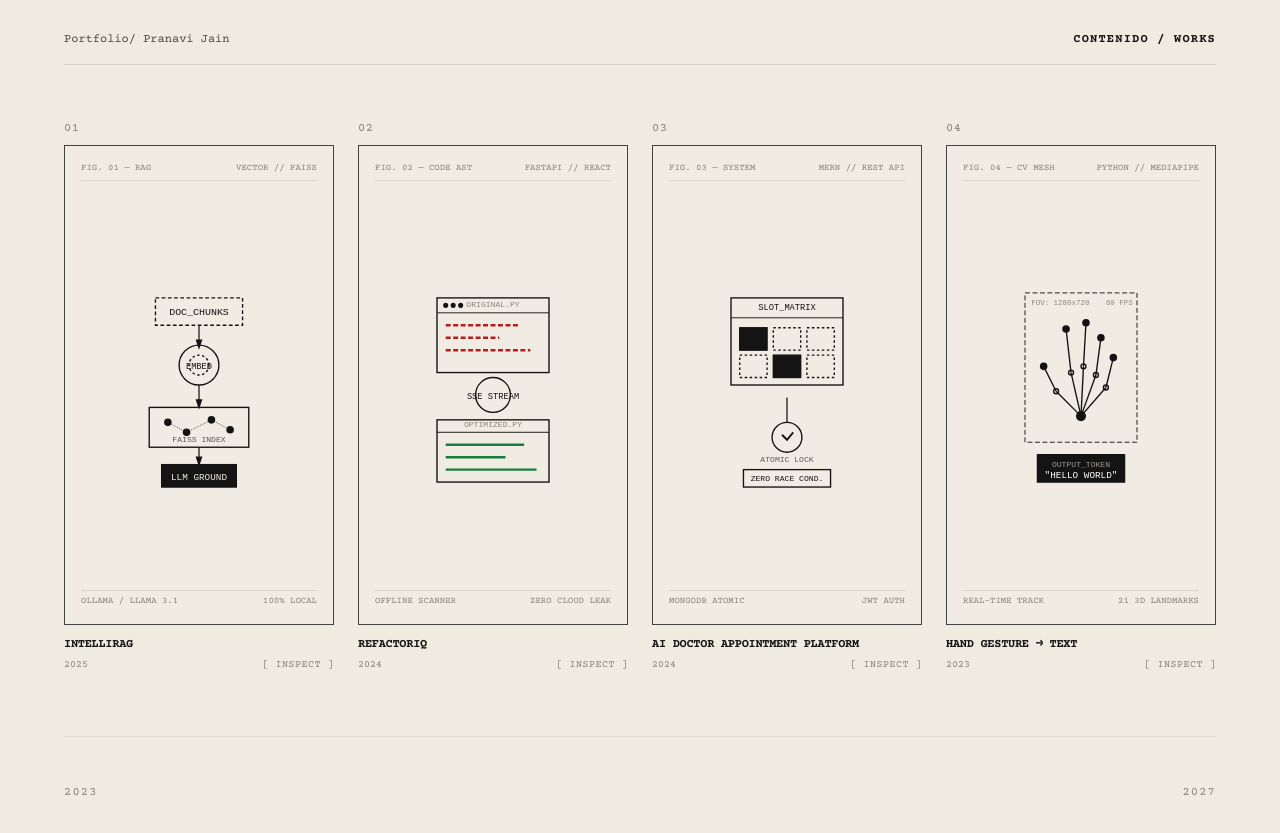
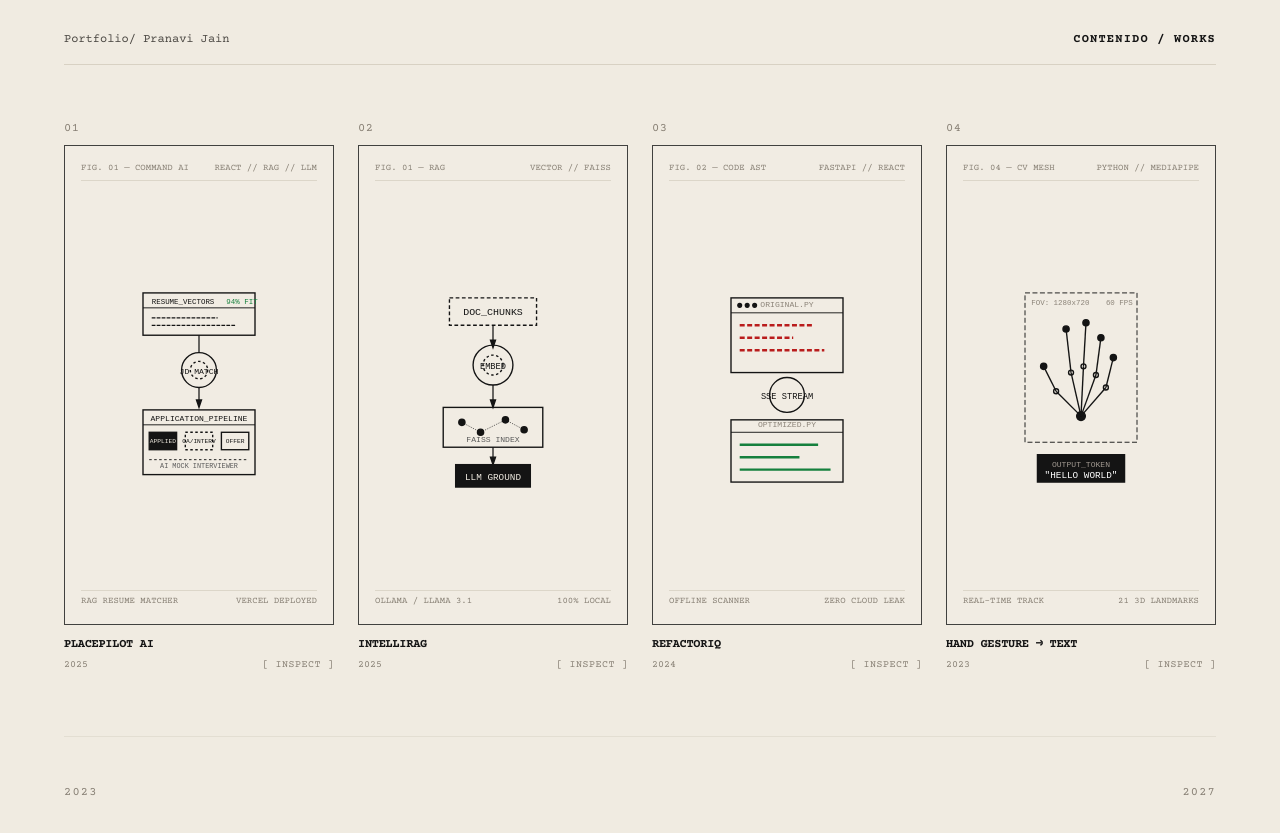
Before and after one commit to prranavii/portfolio, a React (Vite) app: page / in a window 1280 px wide. Shown: the part 1780-2613 px from the top of the page. Built offline with nearby package versions, Linux system fonts and the light colour scheme; a web font is replaced by a local one.

Commit message:
feat: replace doctor appointment project with PlacePilot AI as 1st project

```diff
--- a/src/components/Work.jsx
+++ b/src/components/Work.jsx
@@ -105,42 +105,57 @@ const ProjectCardVisual = ({ projectId }) => {
         </div>
       );
 
-    case 'ai-doctor':
+    case 'placepilot':
       return (
         <div className="w-full h-full bg-paper-dark/40 p-4 flex flex-col justify-between relative overflow-hidden font-mono select-none group-hover:bg-paper-dark/70 transition-colors">
           <div className="flex justify-between items-start text-[9px] text-ink-muted border-b border-paper-border/80 pb-1">
-            <span>FIG. 03 — SYSTEM</span>
-            <span>MERN // REST API</span>
+            <span>FIG. 01 — COMMAND AI</span>
+            <span>REACT // RAG // LLM</span>
           </div>
 
           <div className="my-auto py-4 flex flex-col items-center justify-center">
             <svg viewBox="0 0 120 180" className="w-full max-h-56 stroke-ink stroke-[1.1] fill-none">
-              {/* Schedule Calendar Matrix */}
-              <rect x="15" y="20" width="90" height="70" />
-              <line x1="15" y1="36" x2="105" y2="36" strokeWidth="0.75" />
-              <text x="60" y="30" fontSize="7" fontFamily="monospace" textAnchor="middle" fill="#141414" stroke="none">SLOT_MATRIX</text>
+              {/* Resume vector block */}
+              <rect x="15" y="16" width="90" height="34" />
+              <line x1="15" y1="28" x2="105" y2="28" strokeWidth="0.75" />
+              <text x="22" y="25" fontSize="6" fontFamily="monospace" fill="#141414" stroke="none">RESUME_VECTORS</text>
+              <text x="82" y="25" fontSize="6" fontFamily="monospace" fill="#15803D" stroke="none">94% FIT</text>
+              <line x1="22" y1="36" x2="75" y2="36" strokeWidth="1" strokeDasharray="3 1" />
+              <line x1="22" y1="42" x2="90" y2="42" strokeWidth="1" strokeDasharray="3 1" />
 
-              {/* Grid slots */}
-              <rect x="22" y="44" width="22" height="18" fill="#141414" />
-              <rect x="49" y="44" width="22" height="18" strokeDasharray="2 2" />
-              <rect x="76" y="44" width="22" height="18" strokeDasharray="2 2" />
-              <rect x="22" y="66" width="22" height="18" strokeDasharray="2 2" />
-              <rect x="49" y="66" width="22" height="18" fill="#141414" />
-              <rect x="76" y="66" width="22" height="18" strokeDasharray="2 2" />
+              {/* RAG Job Matching Ring */}
+              <line x1="60" y1="50" x2="60" y2="64" strokeWidth="1" />
+              <circle cx="60" cy="78" r="14" />
+              <circle cx="60" cy="78" r="7" strokeDasharray="2 2" />
+              <text x="60" y="81" fontSize="6.5" fontFamily="monospace" textAnchor="middle" fill="#141414" stroke="none">JD MATCH</text>
 
-              {/* Concurrency Lock Protocol */}
-              <path d="M60 100 L60 120" strokeWidth="1" />
-              <circle cx="60" cy="132" r="12" />
-              <path d="M56 130 L60 134 L65 128" strokeWidth="1.5" />
-              <text x="60" y="152" fontSize="6.5" fontFamily="monospace" textAnchor="middle" fill="#5A5A5A" stroke="none">ATOMIC LOCK</text>
-              <rect x="25" y="158" width="70" height="14" />
-              <text x="60" y="167" fontSize="6.5" fontFamily="monospace" textAnchor="middle" fill="#141414" stroke="none">ZERO RACE COND.</text>
+              {/* Mock Interview Stream */}
+              <line x1="60" y1="92" x2="60" y2="106" strokeWidth="1" />
+              <polygon points="58,102 60,108 62,102" fill="#141414" />
+
+              {/* Pipeline Kanban Blocks */}
+              <rect x="15" y="110" width="90" height="52" />
+              <line x1="15" y1="122" x2="105" y2="122" strokeWidth="0.75" />
+              <text x="60" y="119" fontSize="6.5" fontFamily="monospace" textAnchor="middle" fill="#141414" stroke="none">APPLICATION_PIPELINE</text>
+
+              {/* 3 stages columns */}
+              <rect x="20" y="128" width="22" height="14" fill="#141414" />
+              <text x="31" y="137" fontSize="5" fontFamily="monospace" textAnchor="middle" fill="#F0EBE1" stroke="none">APPLIED</text>
+
+              <rect x="49" y="128" width="22" height="14" strokeDasharray="2 2" />
+              <text x="60" y="137" fontSize="5" fontFamily="monospace" textAnchor="middle" fill="#141414" stroke="none">OA/INTERV</text>
+
+              <rect x="78" y="128" width="22" height="14" />
+              <text x="89" y="137" fontSize="5" fontFamily="monospace" textAnchor="middle" fill="#141414" stroke="none">OFFER</text>
+
+              <line x1="20" y1="150" x2="100" y2="150" strokeWidth="0.75" strokeDasharray="2 2" />
+              <text x="60" y="157" fontSize="5.5" fontFamily="monospace" textAnchor="middle" fill="#5A5A5A" stroke="none">AI MOCK INTERVIEWER</text>
             </svg>
           </div>
 
           <div className="flex justify-between items-end text-[9px] text-ink-muted border-t border-paper-border/80 pt-1">
-            <span>MONGODB ATOMIC</span>
-            <span>JWT AUTH</span>
+            <span>RAG RESUME MATCHER</span>
+            <span>VERCEL DEPLOYED</span>
           </div>
         </div>
       );
@@ -243,7 +258,7 @@ const Work = () => {
       <div className="grid grid-cols-1 sm:grid-cols-2 lg:grid-cols-4 gap-8 md:gap-6 max-w-7xl mx-auto">
         {portfolioData.projects.map((project, index) => {
           const projectNum = String(index + 1).padStart(2, '0');
-          const projectYear = project.id === 'intellirag' ? '2025' : project.id === 'refactoriq' ? '2024' : project.id === 'ai-doctor' ? '2024' : '2023';
+          const projectYear = project.id === 'placepilot' ? '2025' : project.id === 'intellirag' ? '2025' : project.id === 'refactoriq' ? '2024' : '2023';
 
           return (
             <motion.div
@@ -337,13 +352,13 @@ const Work = () => {
                   <div>
                     <span className="text-ink-muted block text-[10px] uppercase">Domain</span>
                     <span className="font-medium text-ink">
-                      {selectedProject.id === 'intellirag' ? 'RAG / Document AI' : selectedProject.id === 'refactoriq' ? 'Code Intelligence / AST' : selectedProject.id === 'ai-doctor' ? 'Healthcare Booking' : 'Computer Vision'}
+                      {selectedProject.id === 'placepilot' ? 'Career AI / Placement Command' : selectedProject.id === 'intellirag' ? 'RAG / Document AI' : selectedProject.id === 'refactoriq' ? 'Code Intelligence / AST' : 'Computer Vision'}
                     </span>
                   </div>
                   <div>
                     <span className="text-ink-muted block text-[10px] uppercase">Architecture</span>
                     <span className="font-medium text-ink">
-                      {selectedProject.id === 'intellirag' ? 'FAISS + Ollama' : selectedProject.id === 'refactoriq' ? 'FastAPI + SSE Stream' : selectedProject.id === 'ai-doctor' ? 'MERN + Optimistic Lock' : 'MediaPipe + OpenCV'}
+                      {selectedProject.id === 'placepilot' ? 'React + RAG + LLM Interviewer' : selectedProject.id === 'intellirag' ? 'FAISS + Ollama' : selectedProject.id === 'refactoriq' ? 'FastAPI + SSE Stream' : 'MediaPipe + OpenCV'}
                     </span>
                   </div>
                   <div>
--- a/src/data/portfolioData.js
+++ b/src/data/portfolioData.js
@@ -21,6 +21,20 @@ export const portfolioData = {
   ],
 
   projects: [
+    {
+      id: "placepilot",
+      title: "PlacePilot AI",
+      subtitle: "AI-powered placement command center & career preparation platform.",
+      tech: ["React", "Tailwind CSS", "LangChain", "Vector Search", "Python", "REST APIs"],
+      problem: "College placement preparation is fragmented across messy spreadsheets, ungrounded resume advice, and lack of realistic technical mock interview practice.",
+      idea: "An integrated career command center that combines RAG-based resume-to-job matching, adaptive AI mock interviewers, and real-time application pipeline tracking.",
+      architecture: "React interface communicating with intelligent evaluation microservices. Resumes and job descriptions are vectorized for semantic gap analysis, while an adaptive LLM engine conducts dynamic technical interview sessions with instant feedback.",
+      challenges: "Calibrating semantic matching thresholds between diverse resume formats and specialized job descriptions while maintaining low-latency conversational mock interview streams.",
+      solution: "Engineered a structured extraction and vector embedding pipeline for resume-JD alignment and implemented streaming evaluation prompts that score user responses across clarity, depth, and relevance.",
+      learning: "Production experience with end-to-end career intelligence workflows, semantic vector similarity, conversational AI state orchestration, and building responsive recruitment analytics dashboards.",
+      github: "https://github.com/prranavii/PlacePilot.git",
+      demo: "https://place-pilot-xi.vercel.app/"
+    },
     {
       id: "intellirag",
       title: "IntelliRAG",
@@ -47,20 +61,6 @@ export const portfolioData = {
       solution: "Employed Server-Sent Events (SSE) for sub-second text streaming and built a custom regex parser to render side-by-side git diffs dynamically in the React view.",
       learning: "Deeper knowledge of Ollama parameter configurations (temperature, system templates), token streams in Python, and rendering virtualized DOM nodes for large codebases.",
       github: "https://github.com/prranavii/RefactorIQ.git",
-      demo: "#"
-    },
-    {
-      id: "ai-doctor",
-      title: "AI Doctor Appointment Platform",
-      subtitle: "Full-stack healthcare appointment platform.",
-      tech: ["React", "Node.js", "Express", "MongoDB", "Tailwind CSS"],
-      problem: "Traditional hospital reservation panels suffer from manual queue delays, scheduling conflicts, and double-booking errors.",
-      idea: "A streamlined full-stack scheduler connecting patients and physicians with automated booking channels and instantaneous calendar updates.",
-      architecture: "React frontend for doctor browsing and patient profiles; Node/Express server acting as the REST API layer; MongoDB for structured patient records and availability schedules.",
-      challenges: "Preventing race conditions where multiple patients attempt to book the exact same slot at the exact same millisecond.",
-      solution: "Utilized atomic updates in MongoDB ($set with filtering check) and optimistic document versioning to reject duplicate concurrent reservations gracefully.",
-      learning: "Learned database lock mechanics, custom JWT authorization middleware, and session management in Express.",
-      github: "https://github.com/prranavii/doctor-appointment.git",
       demo: "#"
     },
     {
```
